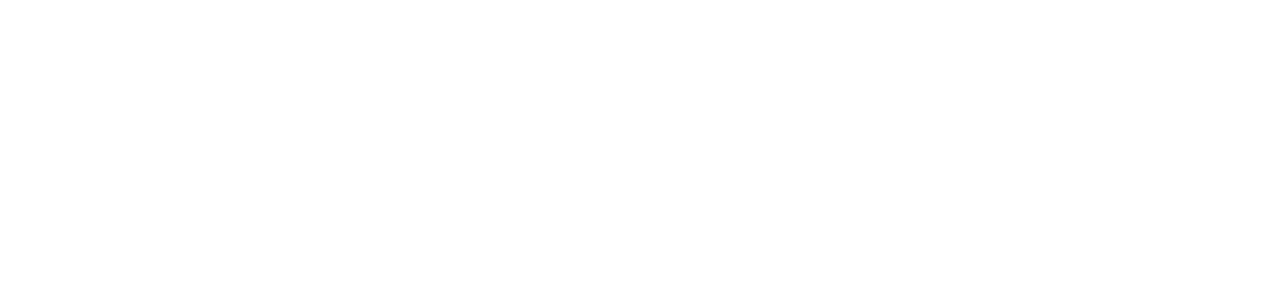
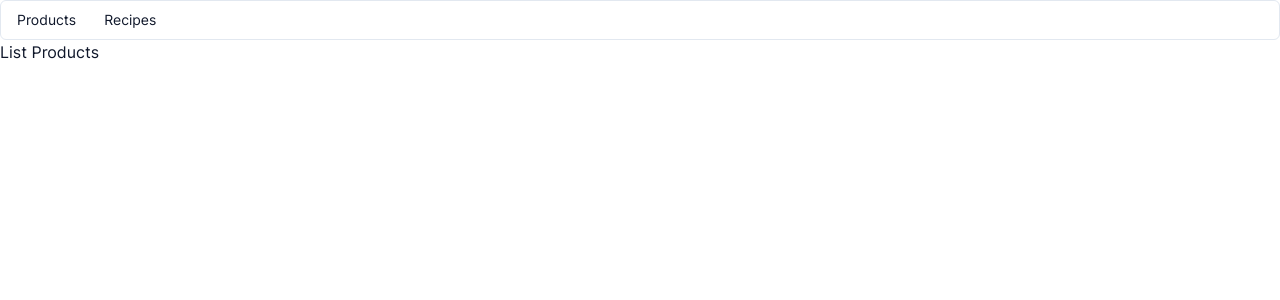
Before and after one commit to kkosheev/better-life-admin, a React (Vite) app: page /products in a window 1280 px wide. Before the commit this address had no page. Shown: the top 300 px of the page. Built offline with nearby package versions, Linux system fonts and the light colour scheme.

Commit message:
feat: List Products added

```diff
--- a/src/App.tsx
+++ b/src/App.tsx
@@ -3,13 +3,22 @@
 // import { Product } from '@/features/products/Product'
 import { AdminLayout } from '@/layout/AdminLayout'
 import { ProductCreate } from '@/pages/product/CreateProduct'
+import { ListProducts } from './pages/product/ListProducts'
 
 function App() {
     return (
         <BrowserRouter>
             <Routes>
                 <Route
-                    path="/product"
+                    path="/products"
+                    element={
+                        <AdminLayout>
+                            <ListProducts />
+                        </AdminLayout>
+                    }
+                />
+                <Route
+                    path="/product/create"
                     element={
                         <AdminLayout>
                             <ProductCreate />
--- /dev/null
+++ b/src/pages/product/ListProducts/index.tsx
@@ -0,0 +1,5 @@
+import React from 'react'
+
+export const ListProducts: React.FC = () => {
+    return <div>List Products</div>
+}
```
